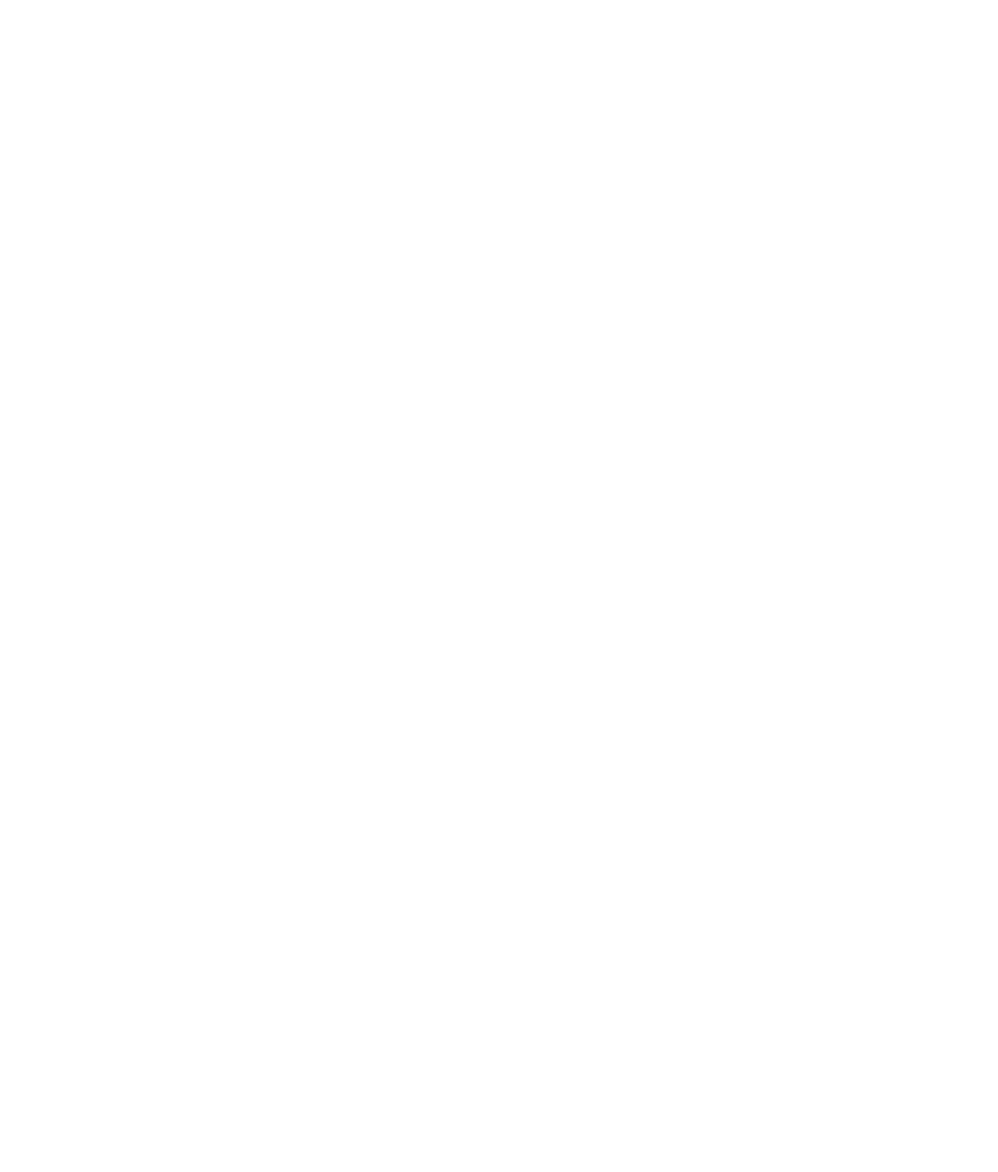
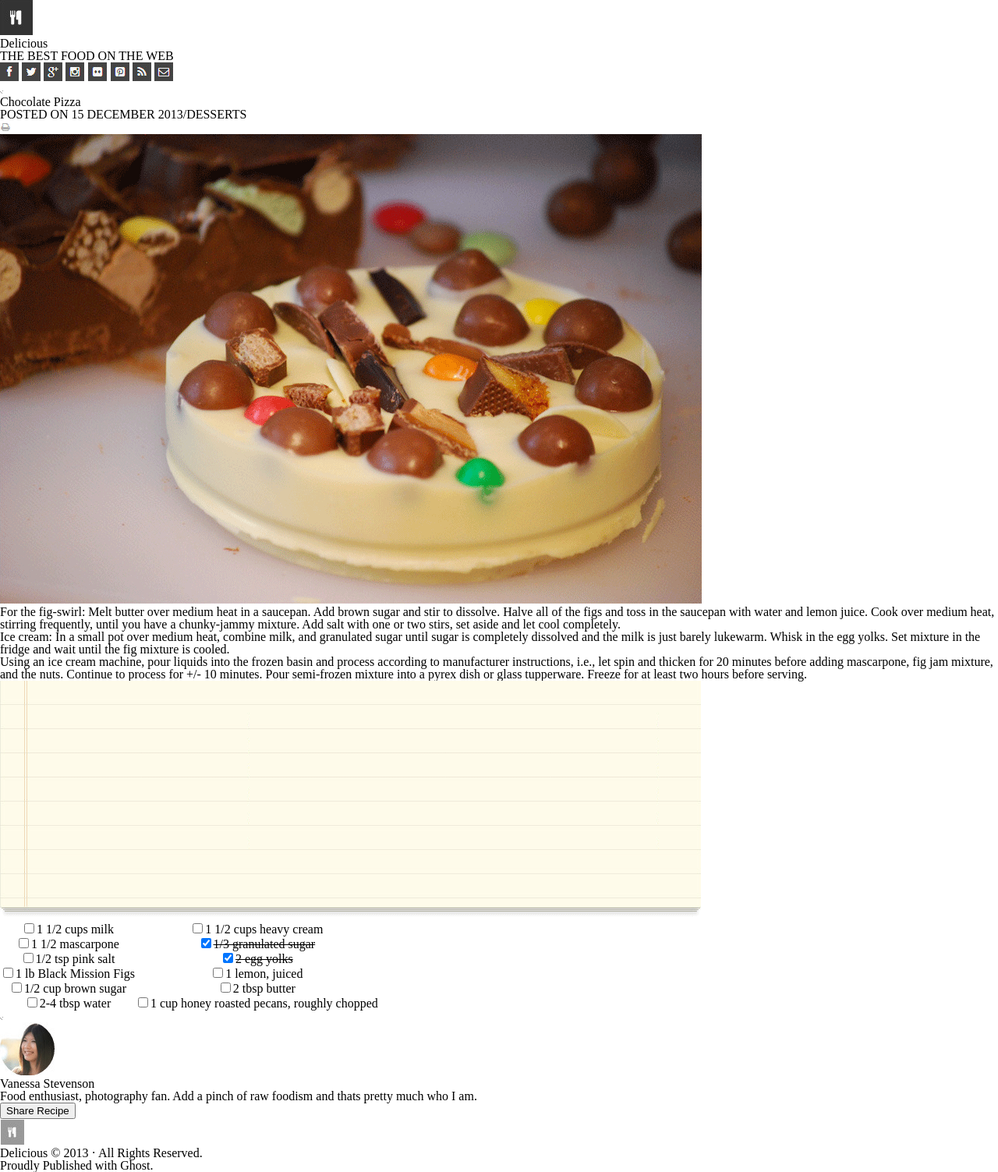
Before and after one commit to arpatterson31/chocolate-pizza, a plain HTML site: page index.html in a window 1280 px wide. Shown: the whole page at 78% size. Before the commit the page ends 800 px from the top, so only its background shows below. Drawn offline with Linux system fonts and the light colour scheme.

Commit message:
added elements to html page to get the structure built and then will move on to css. Audrey drove, Lorenzo and Aloysious navigated

```diff
--- a/index.html
+++ b/index.html
@@ -7,16 +7,97 @@
   </head>
 
   <body>
+    <header>
+      <nav>
+        <img src="img/logo.png" alt="Logo Image" title="Fork and Knife">
+        <h1>Delicious</h1>
+        <p>THE BEST FOOD ON THE WEB</p>
+      </nav>
 
-    <header>
-      <nav></nav>
+      <nav>
+
+        <ul>
+         <img src="img/fb-icon.png" alt="Facebook Icon" title="">
+         <img src="img/twit-icon.png" alt="" title="">
+         <img src="img/gp-icon.png" alt="" title="">
+         <img src="img/insta-icon.png" alt="" title="">
+         <img src="img/flic-icon.png" alt="" title="">
+         <img src="img/pint-icon.png" alt="" title="">
+         <img src="img/rss-icon.png" alt="" title="">
+         <img src="img/mail-icon.png" alt="" title="">
+         </ul>
+
+      </nav>
     </header>
+    <section id="little-repeat-top"><img src="img/hr-img.png" alt="image to repeat"></section>
 
     <main>
+      <section id="chocolate-pizza">
+        <h2>Chocolate Pizza</h2>
+        <p>POSTED ON 15 DECEMBER 2013/DESSERTS</p>
+        <img src="img/print-icon.png" alt="Print button">
+      </section>
+
+      <section id="main-image">
+      <img src="img/choco-pizza.png" alt="This is a picture of a chocolate pizza" title="Chocolate Pizza">
+      </section>
+
+      <section id="paragraphs">
+        <p>For the fig-swirl: Melt butter over medium heat in a saucepan. Add brown sugar and stir to dissolve. Halve all of the figs and toss in the saucepan with water and lemon juice. Cook over medium heat, stirring frequently, until you have a chunky-jammy mixture. Add salt with one or two stirs, set aside and let cool completely.</p>
+        <p>Ice cream: In a small pot over medium heat, combine milk, and granulated sugar until sugar is completely dissolved and the milk is just barely lukewarm. Whisk in the egg yolks. Set mixture in the fridge and wait until the fig mixture is cooled.</p>
+        <p>Using an ice cream machine, pour liquids into the frozen basin and process according to manufacturer instructions, i.e., let spin and thicken for 20 minutes before adding mascarpone, fig jam mixture, and the nuts. Continue to process for +/- 10 minutes. Pour semi-frozen mixture into a pyrex dish or glass tupperware. Freeze for at least two hours before serving.</p>
+      </section>
+
+      <section id="ingredients">
+        <img src="img/list-bg.png" alt="This is a yellow notepad to serve as a background image" title="yellow notepad">
+        <table>
+          <tbody>
+            <tr>
+              <th><input type="checkbox" name="milk"><label for="milk">1 1/2 cups milk</label></th>
+              <th><input type="checkbox" name="heavy-cream" ><label for="heavy-cream">1 1/2 cups heavy cream</label> </th>
+            </tr>
+            <tr>
+              <th><input type="checkbox" name="mascarpone"><label for="mascarpone">1 1/2 mascarpone</label> </th>
+              <th><input type="checkbox" name="sugar" checked="checked"><label for="sugar"><del>1/3 granulated sugar</del></label></th>
+            </tr>
+            <tr>
+              <th><input type="checkbox" name="salt"><label for="salt">1/2 tsp pink salt</label> </th>
+              <th><input type="checkbox" name="egg-yolks" checked="checked"><label for="egg-yolks"><del>2 egg yolks</del></label></th>
+            </tr>
+            <tr>
+              <th><input type="checkbox" name="figs"><label for="figs">1 lb Black Mission Figs</label> </th>
+              <th><input type="checkbox" name="lemon"><label for="lemon">1 lemon, juiced</label> </th>
+            </tr>
+            <tr>
+              <th><input type="checkbox" name="brown-sugar"><label for="brown-sugar">1/2 cup brown sugar</label> </th>
+              <th><input type="checkbox" name="butter"><label for="butter">2 tbsp butter</label> </th>
+            </tr>
+            <tr>
+              <th><input type="checkbox" name="water"><label for="water">2-4 tbsp water</label> </th>
+              <th><input type="checkbox" name="pecans"><label for="pecans">1 cup honey roasted pecans, roughly chopped</label> </th>
+            </tr>
+          </tbody>
+        </table>
+      </section>
+
+      <section id="little-repeat-bottom"><img src="img/hr-img.png" alt="image to repeat"></section>
+
+      <section id="author">
+        <img src="img/van-pic.png" alt="This is a picture of Vanessa">
+        <h3>Vanessa Stevenson</h3>
+        <p>Food enthusiast, photography fan. Add a pinch of raw foodism and thats pretty much who I am.</p>
+        <button>Share Recipe</button>
+      </section>
+
+      <section id="bottom-logo">
+        <img src="img/small-logo.png" alt="small logo">
+      </section>
 
     </main>
 
     <footer>
+      <p>Delicious &copy; 2013 &#183; All Rights Reserved.</p>
+      <p>Proudly Published with Ghost.</p>
     </footer>
 
   </body>
```
